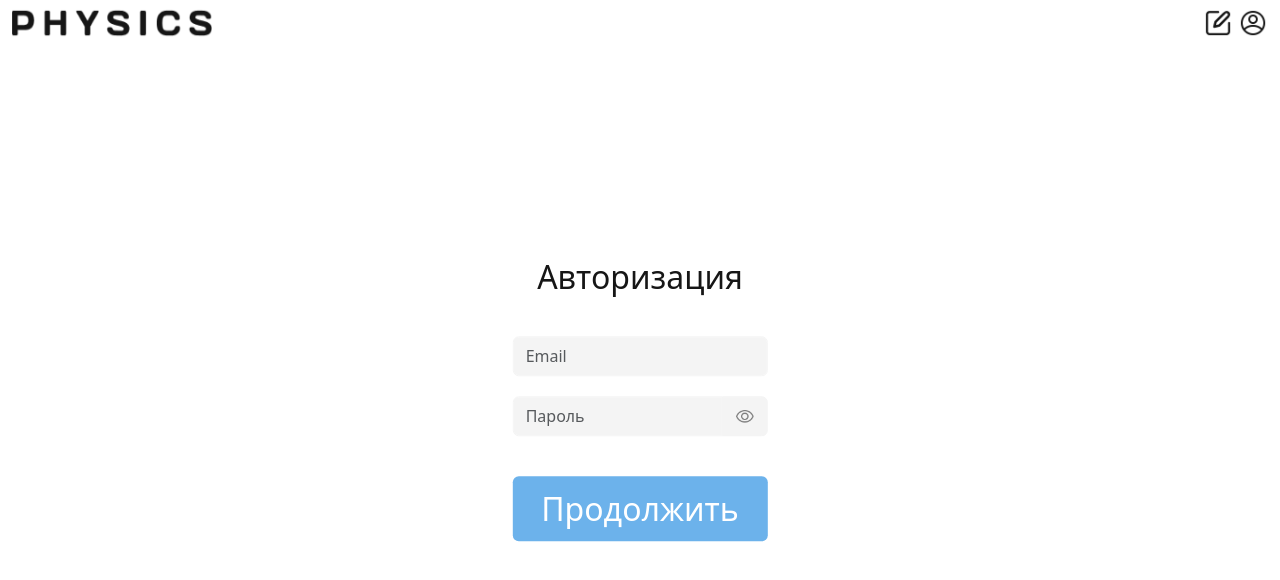
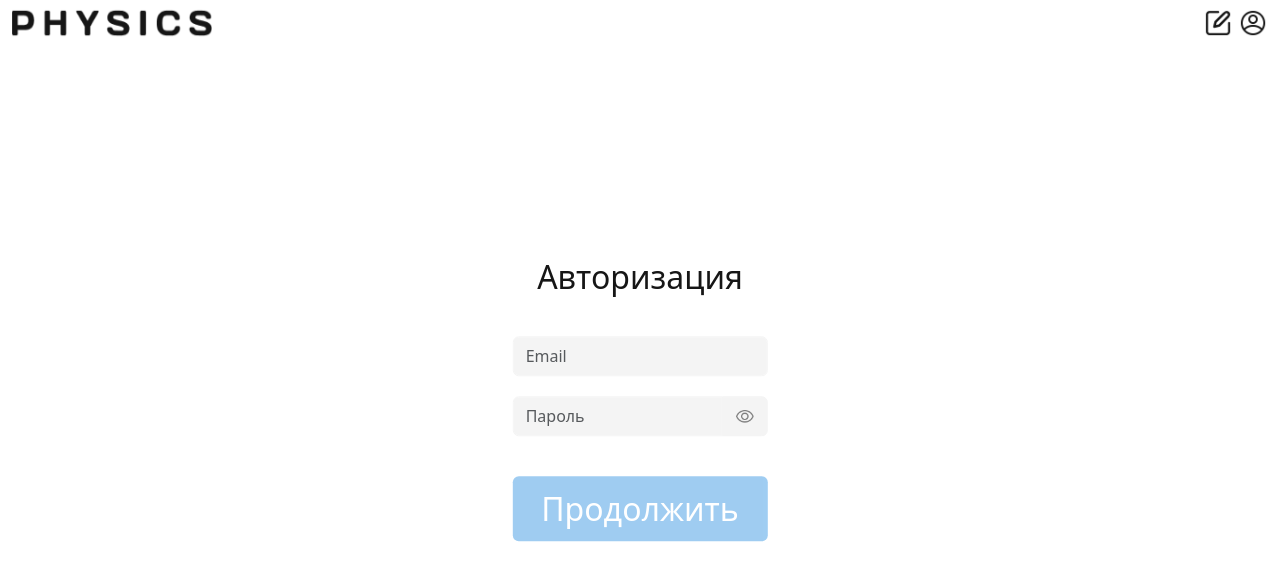
Before and after one commit to IIyCbKA/physics_BSTU, a React (Create React App) app in the folder client/: page /login in a window 1280 px wide. Shown: the top 580 px of the page. Built offline with nearby package versions, Linux system fonts and the light colour scheme; no server answers.

Commit message:
add loginBtn state

```diff
--- a/client/src/Pages/Login.js
+++ b/client/src/Pages/Login.js
@@ -18,6 +18,7 @@ function Login() {
     const [loginIsFocused, setLoginIsFocused] = useState(false);
     const [btnIsFocused, setBtnIsFocused] = useState(false);
     const [isButtonShaking, setButtonShaking] = useState(false);
+    const isButtonDisabled = email === '' || password === '';
 
     const passwordOnFocus = () => {
         setPasswordIsFocused(true);
@@ -85,7 +86,7 @@ function Login() {
 
         setTimeout(() => {
             setButtonShaking(false);
-        }, 1000);
+        }, 300);
     };
 
     return (
@@ -163,6 +164,7 @@ function Login() {
                                         animation: isButtonShaking ? "shakeButton 0.3s" : "none" }}
                                     onMouseEnter={changeBtnActive}
                                     onMouseLeave={changeBtnActive}
+                                    disabled={isButtonDisabled}
                                     className="form-btn">
                                 <h2 className="no-margin">Продолжить</h2>
                             </Button>
```
